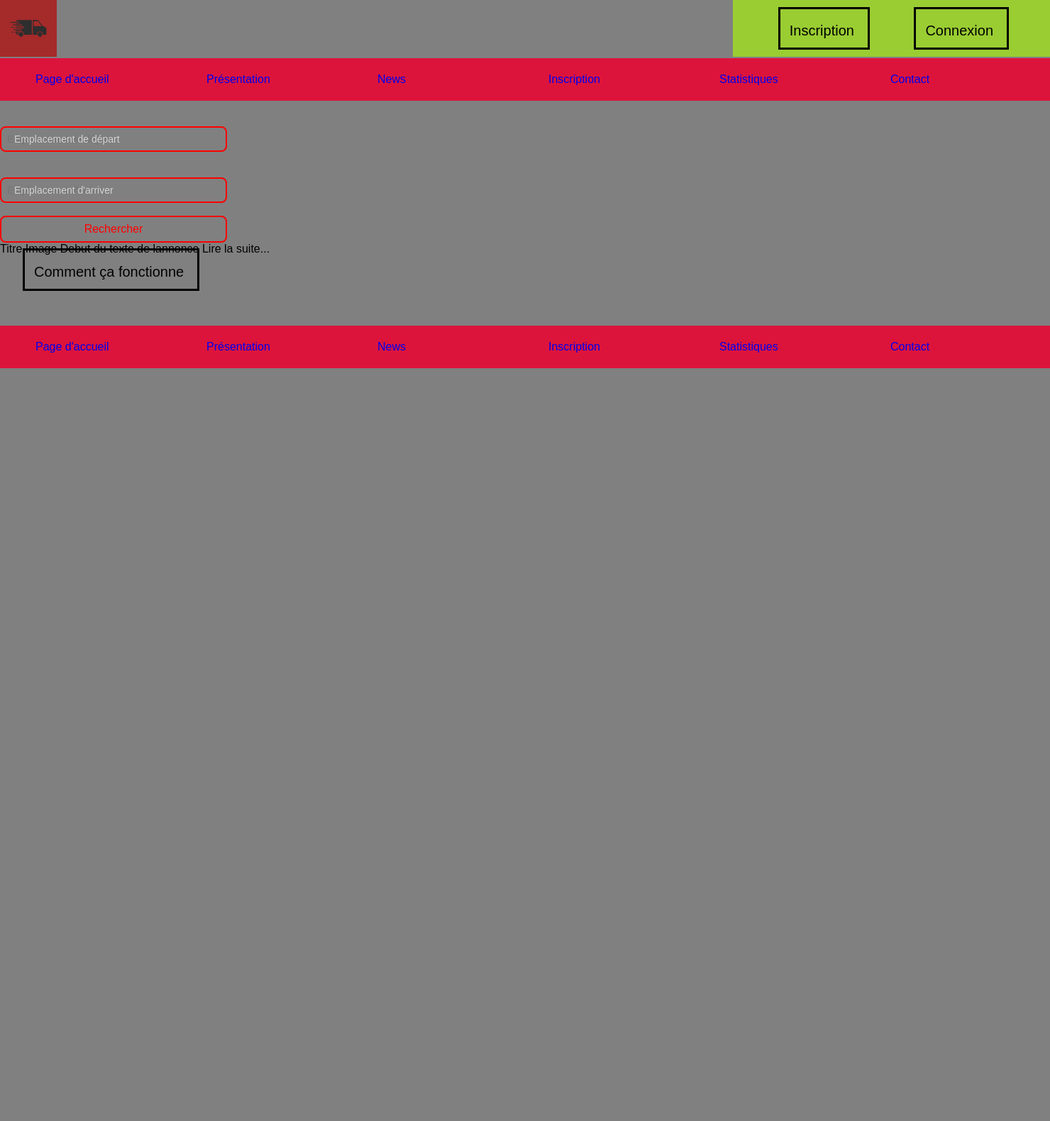
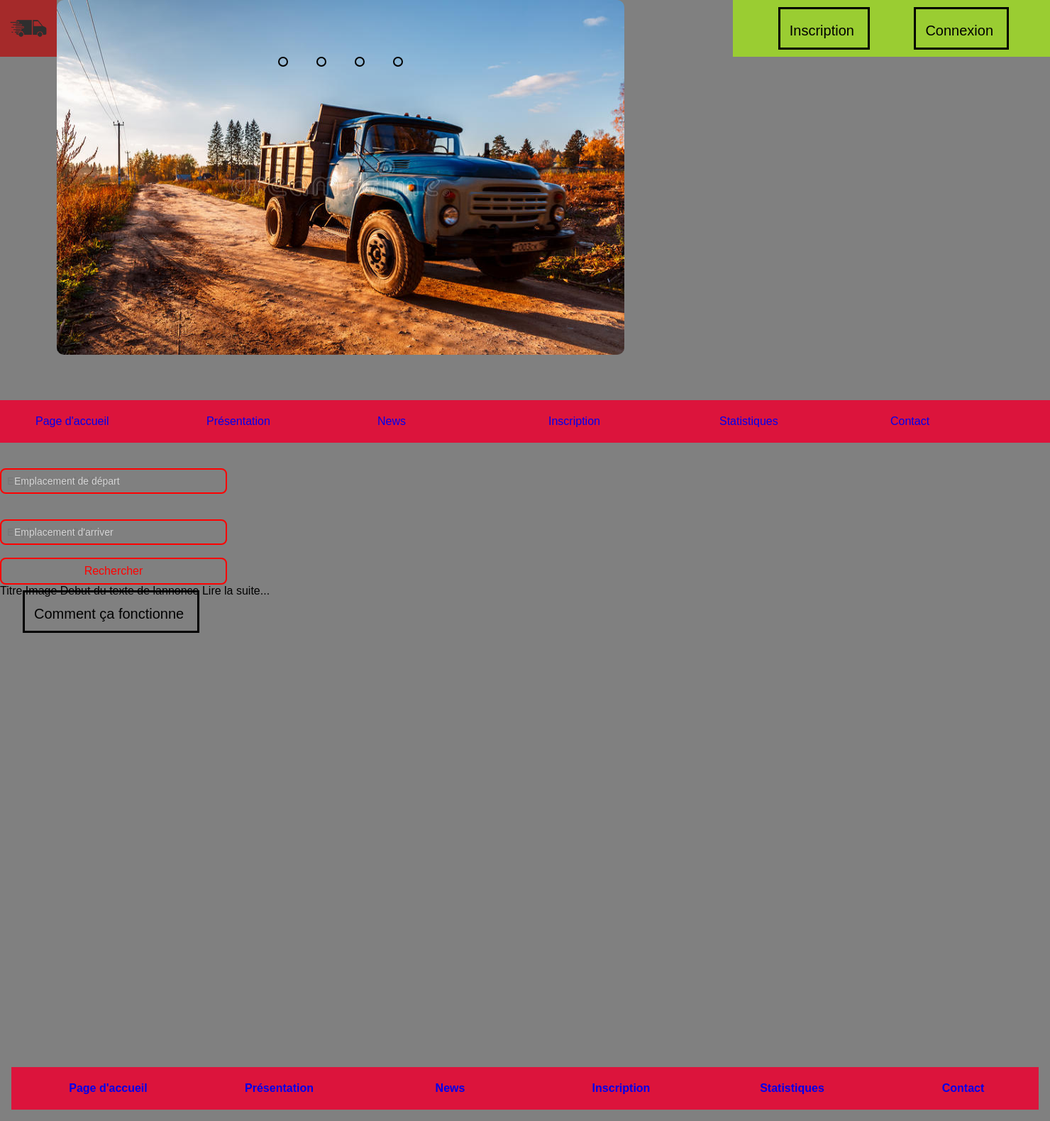
Before and after one commit to MerakchiHibaa/Site-de-transportation-de-colliers, a PHP site: page /Accueil.html in a window 1480 px wide. Shown: the whole page at 71% size. Before the commit the page ends 519 px from the top, so only its background shows below. Run offline with PHP 8.4, Linux system fonts and the light colour scheme.

Commit message:
styled the manual navigation

```diff
--- a/Accueil.html
+++ b/Accueil.html
@@ -19,12 +19,49 @@
 
     <header>
         <div class="slider">
-           <a>  <img class="slider-img" src="" alt="" /> </a>
-           <a>  <img class="slider-img" src="" alt="" /> </a>
-           <a>  <img class="slider-img" src="" alt="" /> </a>
-           <a>  <img class="slider-img" src="" alt="" /> </a>
+            <div class="slides">
+                <input type="radio" name="ratio-btn" id="radio1">
+                <input type="radio" name="ratio-btn" id="radio2">
+                <input type="radio" name="ratio-btn" id="radio3">
+                <input type="radio" name="ratio-btn" id="radio4">
+
+
+
+            <div class="slide first">
+           <a>  <img class="slider-img" src="assets/slider1.jpg" alt="" /> </a>
+        </div>
+        <div class="slide">
+           <a>  <img class="slider-img" src="assets/slider2.jpeg" alt="" /> </a>
+        </div>
+        <div class="slide">
+           <a>  <img class="slider-img" src="assets/slider3.jpg" alt="" /> </a>
+        </div>
+        <div class="slide">
+           <a>  <img class="slider-img" src="assets/slider4.jpg" alt="" /> </a>
+        </div>
+        <!-------automatic naviation-->
+        <div class="navigation-auto">
+            <div class="auto-btn1"> </div>
+            <div class="auto-btn2"> </div>
+            <div class="auto-btn3"> </div>
+            <div class="auto-btn4"> </div>
+
 
         </div>
+
+        <!---- manual navigation-->
+        <div class="navigation-manual">
+
+            <label for="radio1" class="manual-btn"></label>
+            <label for="radio2" class="manual-btn"></label>
+            <label for="radio3" class="manual-btn"></label>
+            <label for="radio4" class="manual-btn"></label>
+
+        </div>
+    </div> <!--slider-->
+
+
+    </div> <!--slider-->
     </header>
 
 
--- a/style.css
+++ b/style.css
@@ -6,10 +6,29 @@
 	text-decoration: none;
 }
 body {
+    height: 100vh;
     font-weight: 400;
     background-color:gray;
+   /* display: flex;
+    justify-content: center;
+    align-items: center;*/
 	font-family: poppins, Arial, Helvetica, sans-serif;
 }
+
+:root {
+    /*variables for static values that dont change*/
+    --gray0: #f8f8f8;
+    --gray1: #dbe1e8;
+    --gray2: #b2becd;
+    --gray3: #6c7983;
+    --gray4: #454e56;
+    --gray5: #2a2e35;
+    --gray6: #12181b;
+    --blue: #0084a5;
+    --purple: #a82dd1;
+    --yellow: #fff565;
+}
+
 .container{
     height: 100%;
 }
@@ -284,3 +303,94 @@
       border-color: #222 ;
       transition-delay: 0.1s ;
   }
+
+
+
+  /***************************footer**********************/
+
+  footer {
+    color: #442502;
+    text-align: center;
+    padding: 1rem;
+    font-weight: bolder;
+
+
+
+}
+
+
+/*******************Slider*********************************************/
+.slider {
+    width: 800px;
+    height: 500px;
+    border-radius: 10px;
+    overflow: hidden;
+
+}
+
+.slides {
+    width: 500%;
+    height: 500px;
+    display: flex;
+}
+
+.slides input {
+    display: none;
+}
+
+.slide {
+    width: 20%;
+    transition: 3s;
+}
+.slide img {
+    width: 800px;
+    height: 500px;
+}
+
+
+/*Style for manual slide navigation*/
+
+.navigation-manual {
+    position: absolute;
+    width: 800px;
+    margin-top: 80px ; /*utiliser calc pour ectraire le margin des autres el*/
+    display: flex;
+    justify-content: center;
+
+}
+.manual-btn {
+    border: 2px solid black ;
+    padding: 5px;
+    border-radius: 10px;
+    cursor: pointer;
+    transition: 1s;
+
+}
+.manual-btn:not(:last-child) {
+    margin-right: 40px ;
+}
+
+.manual-btn:hover {
+    background: black;
+}
+
+
+#radio1:checked ~ .first{
+    margin-left: 0;
+
+}
+
+#radio2:checked ~ .first{
+    margin-left: -20%;
+
+}
+
+#radio3:checked ~ .first{
+    margin-left: -40%;
+
+}
+
+#radio4:checked ~ .first{
+    margin-left: -60%;
+
+}
```
Also changed, not shown: assets/slider1.jpg.
